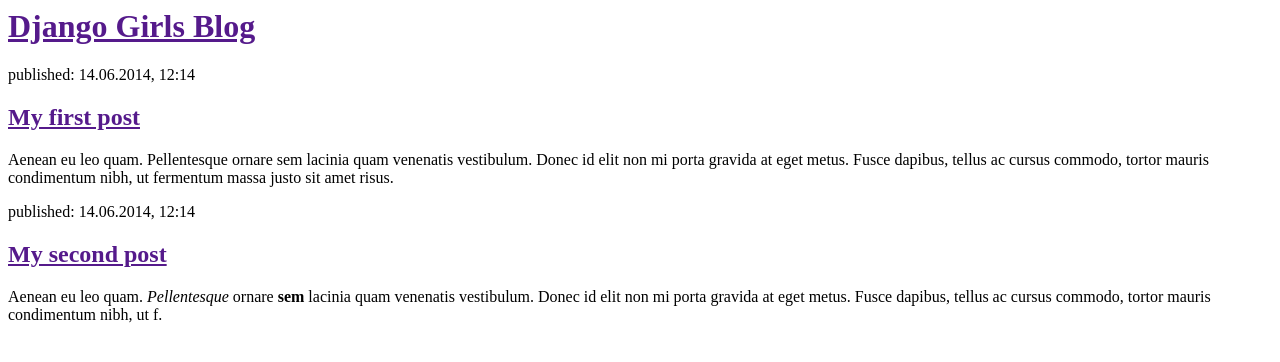
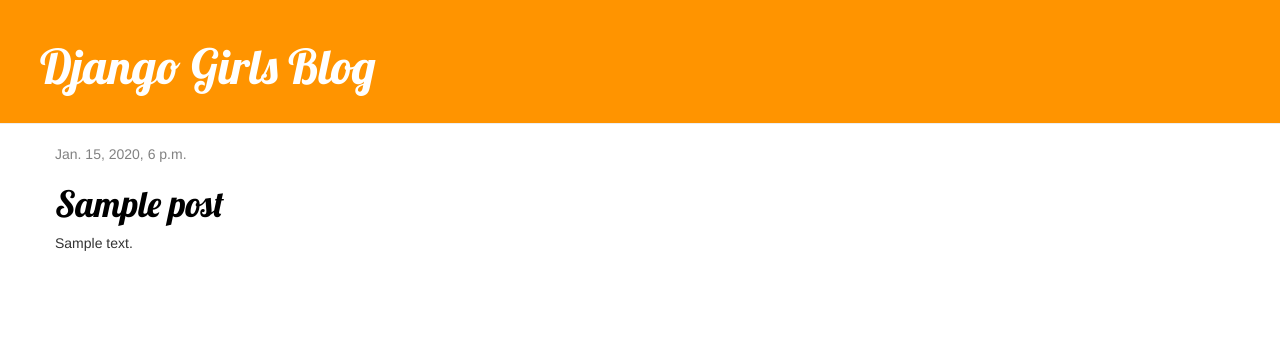
Before and after one commit to jxzhe/my-first-blog, a Django app: template blog/templates/blog/post_list.html in a window 1280 px wide. Shown: the top 362 px of the page. Run offline with Django 3.2, Linux system fonts and the light colour scheme; the template is opened without the code that fills it: values that come from a table or form of the project are taken from there, others are empty; tables that the repository leaves empty hold one stand-in row (values such as "Sample post"); some libraries are stand-ins or nearby versions.

Commit message:
Added view and template for detailed blog post as well as CSS for the site.

```diff
--- a/blog/models.py
+++ b/blog/models.py
@@ -9,7 +9,7 @@
     published_date = models.DateTimeField(blank=True, null=True)
 
     def publish(self):
-        self.publish_date = timezone.now()
+        self.published_date = timezone.now()
         self.save()
 
     def __str__(self):
--- /dev/null
+++ b/blog/static/css/blog.css
@@ -0,0 +1,46 @@
+.page-header {
+    background-color: #ff9400;
+    margin-top: 0;
+    padding: 20px 20px 20px 40px;
+}
+
+.page-header h1, .page-header h1 a, .page-header h1 a:visited, .page-header h1 a:active {
+    color: #ffffff;
+    font-size: 36pt;
+    text-decoration: none;
+}
+
+.content {
+    margin-left: 40px;
+}
+
+h1, h2, h3, h4 {
+    font-family: 'Lobster', cursive;
+}
+
+.date {
+    color: #828282;
+}
+
+.save {
+    float: right;
+}
+
+.post-form textarea, .post-form input {
+    width: 100%;
+}
+
+.top-menu, .top-menu:hover, .top-menu:visited {
+    color: #ffffff;
+    float: right;
+    font-size: 26pt;
+    margin-right: 20px;
+}
+
+.post {
+    margin-bottom: 70px;
+}
+
+.post h1 a, .post h1 a:visited {
+    color: #000000;
+}
--- /dev/null
+++ b/blog/templates/blog/base.html
@@ -0,0 +1,26 @@
+{% load staticfiles %}
+<html>
+
+<head>
+    <title>Django Girls blog</title>
+    <link rel="stylesheet" href="//maxcdn.bootstrapcdn.com/bootstrap/3.2.0/css/bootstrap.min.css">
+    <link rel="stylesheet" href="//maxcdn.bootstrapcdn.com/bootstrap/3.2.0/css/bootstrap-theme.min.css">
+    <link rel="stylesheet" href="{% static 'css/blog.css' %}">
+    <link href="//fonts.googleapis.com/css?family=Lobster&subset=latin,latin-ext" rel="stylesheet" type="text/css">
+</head>
+
+<body>
+    <div class="page-header">
+        <h1><a href="/">Django Girls Blog</a></h1>
+    </div>
+    <div class="content container">
+        <div class="row">
+            <div class="col-md-8">
+                {% block content %}
+                {% endblock %}
+            </div>
+        </div>
+    </div>
+</body>
+
+</html>
--- a/blog/templates/blog/post_list.html
+++ b/blog/templates/blog/post_list.html
@@ -1,28 +1,13 @@
-<html>
+{% extends 'blog/base.html' %}
 
-<head>
-    <title>Django Girls blog</title>
-</head>
-
-<body>
-    <div>
-        <h1><a href="">Django Girls Blog</a></h1>
-    </div>
-
-    <div>
-        <p>published: 14.06.2014, 12:14</p>
-        <h2><a href="">My first post</a></h2>
-        <p>Aenean eu leo quam. Pellentesque ornare sem lacinia quam venenatis vestibulum. Donec id elit non mi porta gravida
-            at eget metus. Fusce dapibus, tellus ac cursus commodo, tortor mauris condimentum nibh, ut fermentum massa justo
-            sit amet risus.</p>
-    </div>
-
-    <div>
-        <p>published: 14.06.2014, 12:14</p>
-        <h2><a href="">My second post</a></h2>
-        <p>Aenean eu leo quam. <em>Pellentesque</em> ornare <strong>sem</strong> lacinia quam venenatis vestibulum. Donec id elit non mi porta gravida
-            at eget metus. Fusce dapibus, tellus ac cursus commodo, tortor mauris condimentum nibh, ut f.</p>
-    </div>
-</body>
-
-</html>
+{% block content %}
+    {% for post in posts %}
+        <div class="post">
+            <div class="date">
+                {{ post.published_date }}
+            </div>
+            <h1><a href="{% url 'post_detail' pk=post.pk %}">{{ post.title }}</a></h1>
+            <p>{{ post.text|linebreaksbr }}</p>
+        </div>
+    {% endfor %}
+{% endblock %}
--- a/blog/urls.py
+++ b/blog/urls.py
@@ -3,4 +3,5 @@
 
 urlpatterns = [
     url(r'^$', views.post_list, name='post_list'),
+    url(r'^post/(?P<pk>\d+)/$', views.post_detail, name='post_detail'),
 ]
```
Also changed, not shown: blog/templates/blog/post_detail.html (added, +13 -0 lines), blog/views.py (+9 -2 lines), db.sqlite (added).
